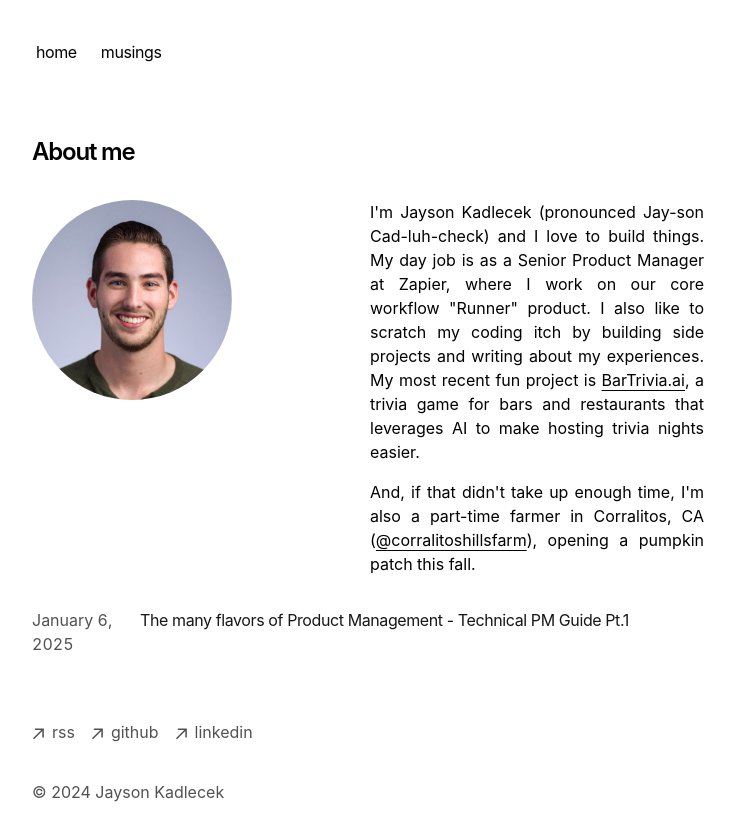
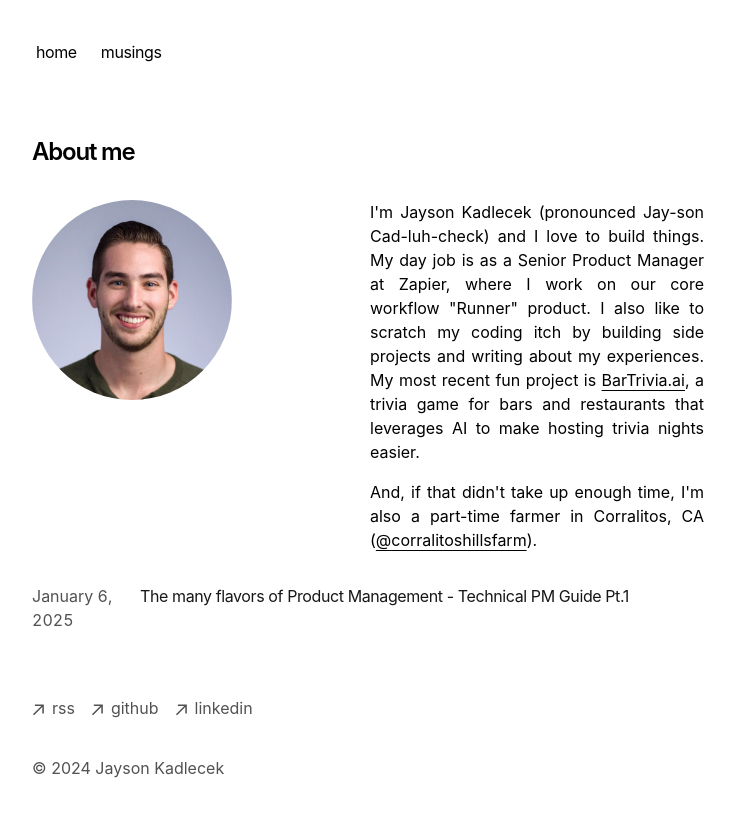
Before and after one commit to pkjayk/new-personal-site, a Next.js app: page / in a window 1280 px wide. Shown: the top 840 px of the page, without its empty margins (272-1007 px from the left). Built offline with nearby package versions, Linux system fonts and the light colour scheme.

Commit message:
some minor updates and add attribution

```diff
--- a/app/page.tsx
+++ b/app/page.tsx
@@ -25,8 +25,8 @@ export default function Page() {
             {`, a trivia game for bars and restaurants that leverages AI to make hosting trivia nights easier.`}
           </p>
           <p>
-            And, if that didn&apos;t take up enough time, I&apos;m also a part-time farmer in Corralitos, CA (<Link href="https://www.instagram.com/corralitoshillsfarm" className="underline underline-offset-4 underline-thickness-2 hover:text-blue-600 dark:hover:text-blue-400" target='_blank'>@corralitoshillsfarm</Link>),
-             opening a pumpkin patch this fall.
+            And, if that didn&apos;t take up enough time, I&apos;m also a part-time farmer in Corralitos, CA (<Link href="https://www.instagram.com/corralitoshillsfarm" className="underline underline-offset-4 underline-thickness-2 hover:text-blue-600 dark:hover:text-blue-400" target='_blank'>@corralitoshillsfarm</Link>).
+
           </p>
         </div>
       </div>
```
Also changed, not shown: app/musings/posts/flavors-of-product-management.mdx (+7 -2 lines).
